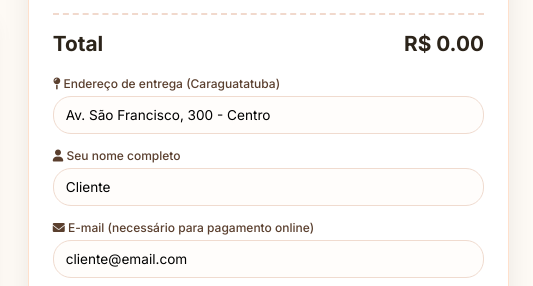
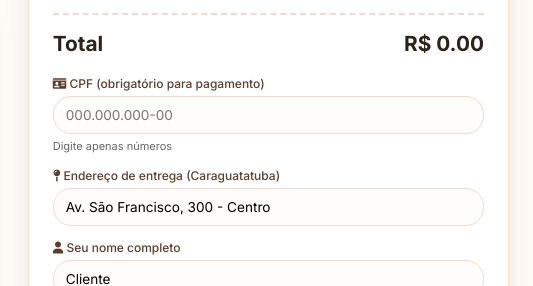
Before and after one commit to gamerbrmods/012lanches, a website: page public/index.html in a window 1280 px wide. Shown: the part 310-596 px from the top of the page, 747-1280 px from the left. Drawn offline with Linux system fonts and the light colour scheme.

Commit message:
Update index.html

```diff
--- a/public/index.html
+++ b/public/index.html
@@ -441,6 +441,8 @@
     <!-- CARRINHO E PAGAMENTO -->
     <div class="cart-payment">
 
+
+
     <!-- Formulário de Cartão de Crédito/Débito (inicialmente escondido) -->
 <div id="cardFormContainer" style="display: none; margin-top: 20px;">
   <div class="payment-divider">
@@ -506,6 +508,13 @@
       <div id="cartTotalContainer" class="cart-total">
         <span>Total</span>
         <span id="cartTotalValue">R$ 0,00</span>
+      </div>
+
+
+      <div class="form-group">
+  <label><i class="fas fa-id-card"></i> CPF (obrigatório para pagamento)</label>
+  <input type="text" id="docNumber" placeholder="000.000.000-00" maxlength="14">
+  <small style="font-size: 11px; color: #666;">Digite apenas números</small>
       </div>
 
       <!-- INFORMAÇÕES PARA ENTREGA -->
```
